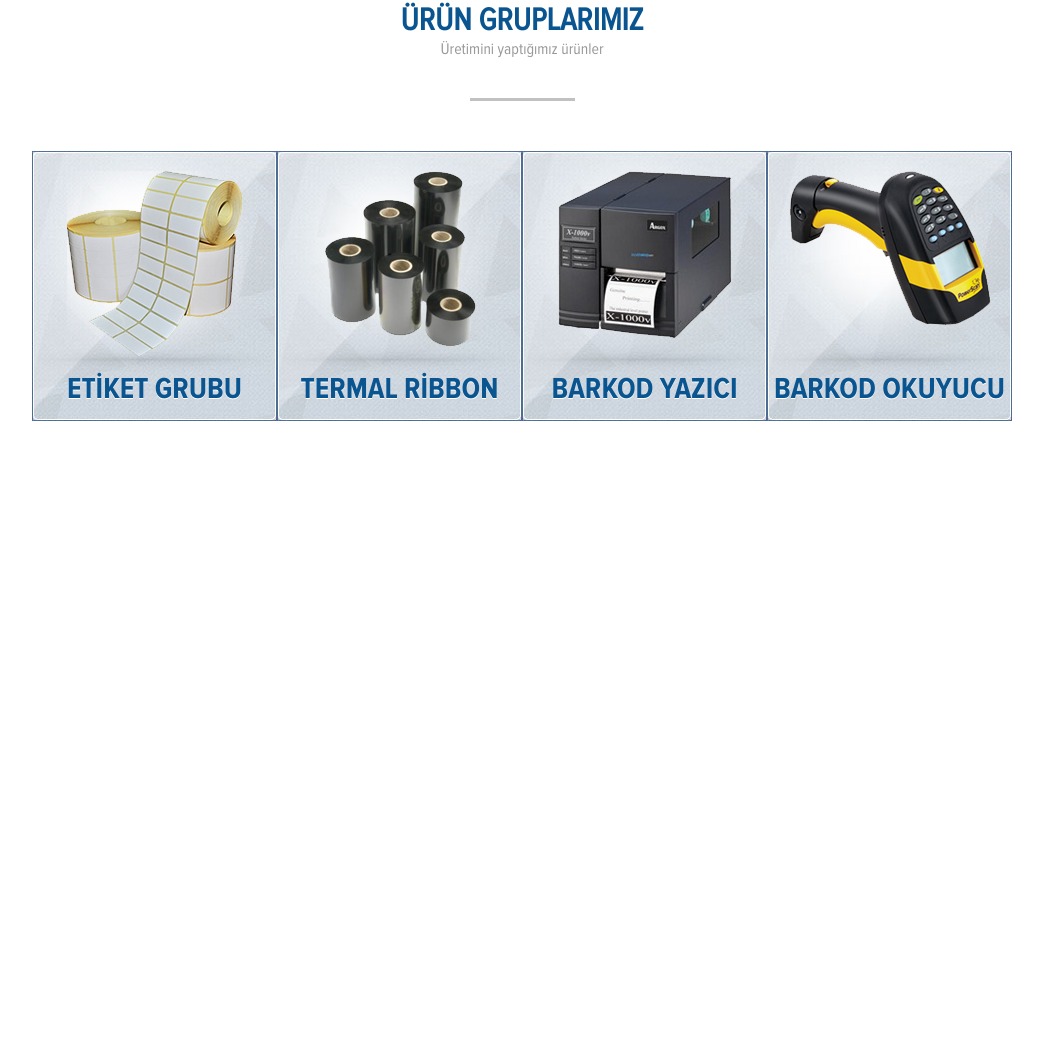
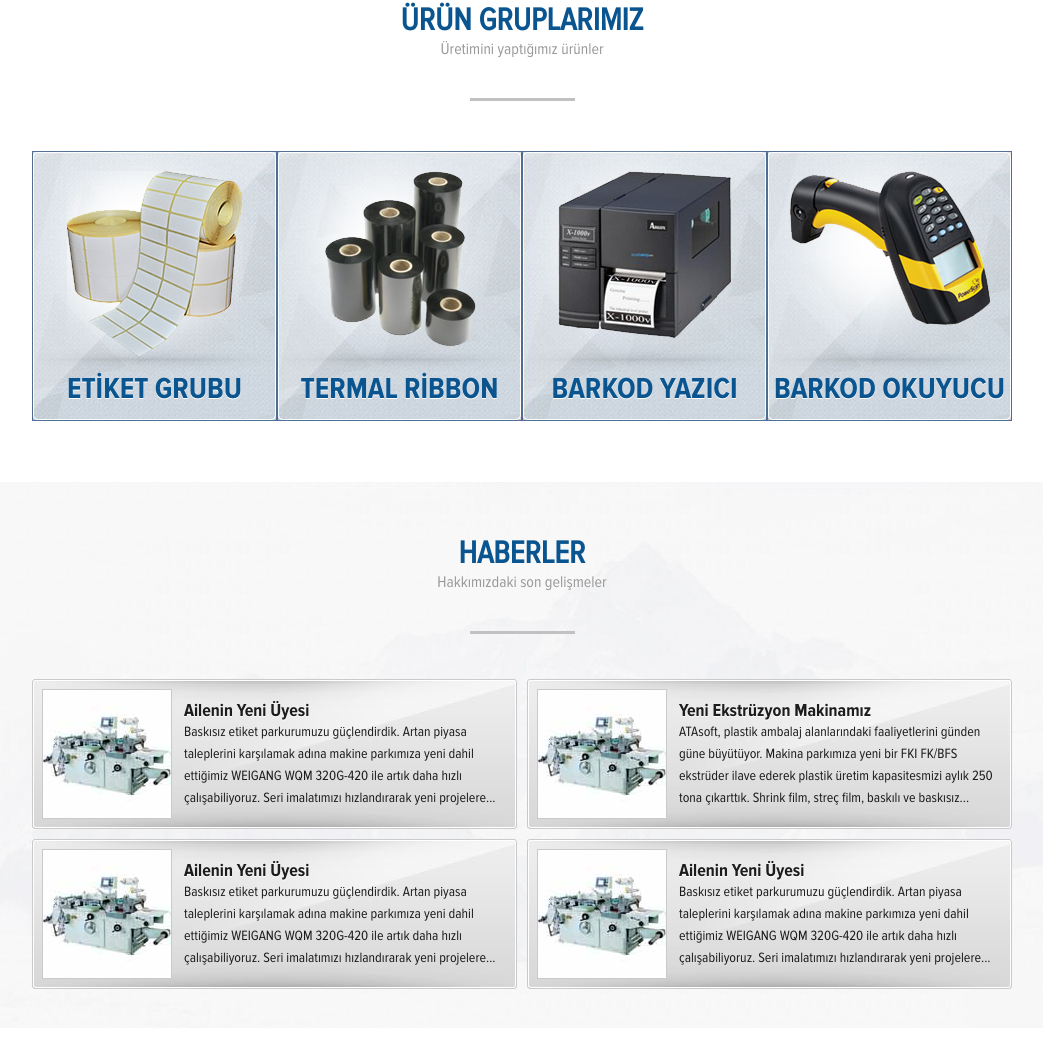
Before and after one commit to vrlylcn/atasoft, a plain HTML site: page index.html in a window 1280 px wide. Shown: the part 603-1657 px from the top of the page, without its empty margins (118-1161 px from the left). Before the commit the page ends 1024 px from the top, so only its background shows below. Drawn offline with nearby package versions, Linux system fonts and the light colour scheme.

Commit message:
Anasayfa haberler alanı için görseller eklendi. HTML ve CSS kodları yazıldı.

```diff
--- a/index.html
+++ b/index.html
@@ -135,6 +135,70 @@
     </div>
   </section>
 
+  <section class="home-news">
+    <div class="container">
+      <div class="home-title">
+        <h1 class="home-title__text">HABERLER</h1>
+        <p class="home-title__description">Hakkımızdaki son gelişmeler</p>
+        <span class="home-title__seperator"></span>
+      </div>
+
+      <div class="home-news__list">
+        <div class="home-news__item">
+          <a href="news.html" class="home-news__link">
+            <picture class="home-news__picture">
+              <img src="images/sample-news.jpg" alt="Ailenin Yeni Üyesi" class="home-news__image" width="128" height="128">
+            </picture>
+          </a>
+
+          <a href="news.html" class="home-news__link">
+            <h3 class="home-news__title">Ailenin Yeni Üyesi</h3>
+            <p class="home-news__description">Baskısız etiket parkurumuzu güçlendirdik. Artan piyasa taleplerini karşılamak adına makine parkımıza yeni dahil ettiğimiz WEIGANG WQM 320G-420 ile artık daha hızlı çalışabiliyoruz. Seri imalatımızı hızlandırarak yeni projelere...</p>
+          </a>
+        </div>
+
+        <div class="home-news__item">
+          <a href="news.html" class="home-news__link">
+            <picture class="home-news__picture">
+              <img src="images/sample-news.jpg" alt="Yeni Ekstrüzyon Makinamız" class="home-news__image" width="128" height="128">
+            </picture>
+          </a>
+
+          <a href="news.html" class="home-news__link">
+            <h3 class="home-news__title">Yeni Ekstrüzyon Makinamız</h3>
+            <p class="home-news__description">ATAsoft, plastik ambalaj alanlarındaki faaliyetlerini günden güne büyütüyor. Makina parkımıza yeni bir FKI FK/BFS ekstrüder ilave ederek plastik üretim kapasitesmizi aylık 250 tona çıkarttık. Shrink film, streç film, baskılı ve baskısız...</p>
+          </a>
+        </div>
+
+        <div class="home-news__item">
+          <a href="news.html" class="home-news__link">
+            <picture class="home-news__picture">
+              <img src="images/sample-news.jpg" alt="Ailenin Yeni Üyesi" class="home-news__image" width="128" height="128">
+            </picture>
+          </a>
+
+          <a href="news.html" class="home-news__link">
+            <h3 class="home-news__title">Ailenin Yeni Üyesi</h3>
+            <p class="home-news__description">Baskısız etiket parkurumuzu güçlendirdik. Artan piyasa taleplerini karşılamak adına makine parkımıza yeni dahil ettiğimiz WEIGANG WQM 320G-420 ile artık daha hızlı çalışabiliyoruz. Seri imalatımızı hızlandırarak yeni projelere...</p>
+          </a>
+        </div>
+
+        <div class="home-news__item">
+          <a href="news.html" class="home-news__link">
+            <picture class="home-news__picture">
+              <img src="images/sample-news.jpg" alt="Ailenin Yeni Üyesi" class="home-news__image" width="128" height="128">
+            </picture>
+          </a>
+
+          <a href="news.html" class="home-news__link">
+            <h3 class="home-news__title">Ailenin Yeni Üyesi</h3>
+            <p class="home-news__description">Baskısız etiket parkurumuzu güçlendirdik. Artan piyasa taleplerini karşılamak adına makine parkımıza yeni dahil ettiğimiz WEIGANG WQM 320G-420 ile artık daha hızlı çalışabiliyoruz. Seri imalatımızı hızlandırarak yeni projelere...</p>
+          </a>
+        </div>
+      </div>
+    </div>
+  </section>
+
   <script src="scripts/jquery-3.6.4.min.js"></script>
   <script src="scripts/owl.carousel.min.js"></script>
   <script src="scripts/main.js"></script>
--- a/styles/main.css
+++ b/styles/main.css
@@ -257,3 +257,67 @@ body {
   font-family: "Proxima Nova Condensed Bold", sans-serif;
   text-shadow: 0 1px 0 #fff;
 }
+
+/* - Home News - */
+.home-news {
+  margin-top: 60px;
+  padding-top: 55px;
+  padding-bottom: 60px;
+  background: url("../images/bg-news.jpg") no-repeat center top;
+}
+
+.home-news__list {
+  display: flex;
+  flex-wrap: wrap;
+  margin: 40px -5px 0;
+}
+
+.home-news__item {
+  display: flex;
+  align-items: center;
+  height: 150px;
+  width: calc(50% - 10px);
+  margin: 5px;
+  padding: 10px;
+  transition: background-image 250ms;
+  background: url("../images/bg-news-item.jpg") no-repeat center top;
+}
+
+.home-news__item:hover {
+  transition: background-image 250ms;
+  background-image: url("../images/bg-news-item-hover.jpg");
+  box-shadow: 0 0 10px rgba(0, 0, 0, .3);
+}
+
+.home-news__link {
+  text-decoration: none;
+}
+
+.home-news__picture {
+  display: block;
+  margin-right: 12px;
+  width: 130px;
+  height: 130px;
+  border: 1px solid #cacaca;
+}
+
+.home-news__title {
+  display: block;
+  margin: 0;
+  font-family: "Proxima Nova Condensed Bold", sans-serif;
+  color: #1c1c1c;
+  font-size: 18px;
+  text-shadow: 0 1px 0 #fff;
+}
+
+.home-news__item:hover .home-news__title {
+  text-shadow: 0 1px 0 rgba(255, 255, 255, .4);
+}
+
+.home-news__description {
+  display: block;
+  margin: 0;
+  color: #1b1b1b;
+  font-size: 14px;
+  line-height: 22px;
+}
```
Also changed, not shown: images/bg-news-item-hover.jpg (added), images/bg-news-item.jpg (added), images/bg-news.jpg (added), images/sample-news.jpg (added).
